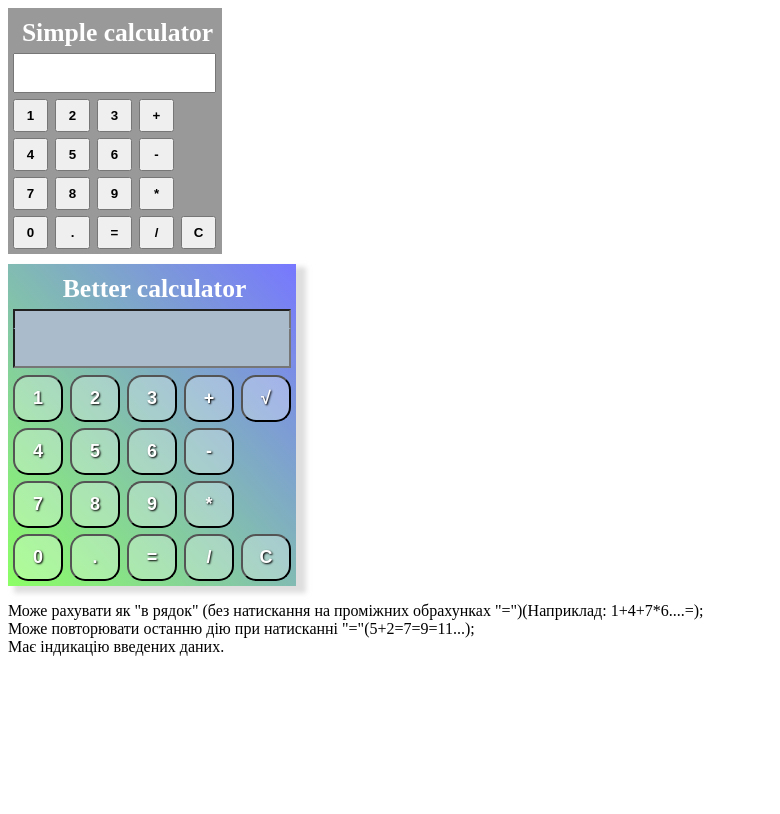
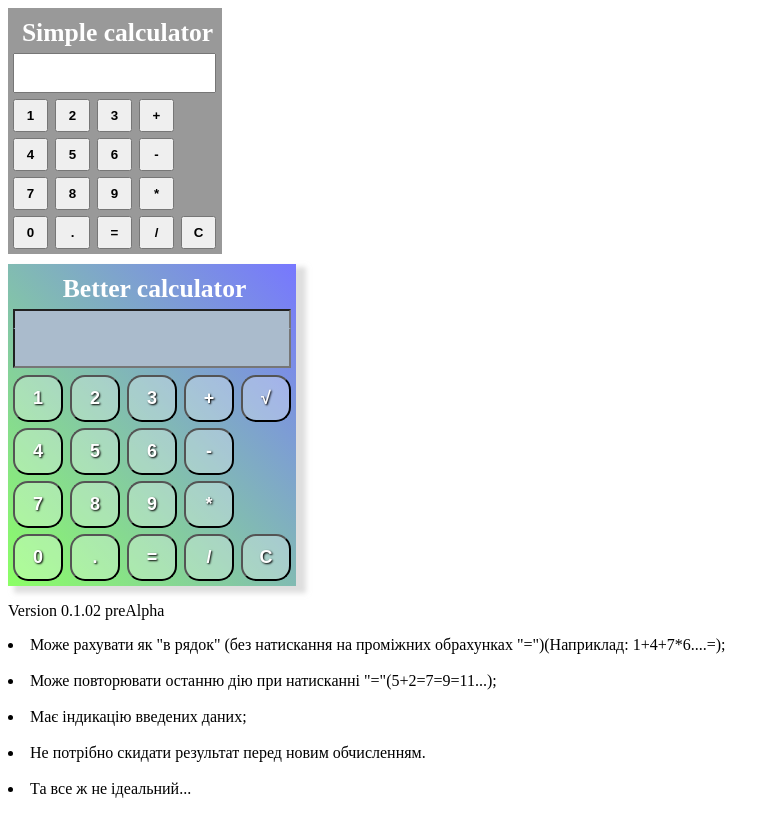
Before and after one commit to wale13/calculator, a plain HTML site: page index.html in a window 1280 px wide. Shown: the whole page, without its empty margins (0-780 px from the left). Drawn offline with Linux system fonts and the light colour scheme; a web font is replaced by a local one.

Commit message:
finished

```diff
--- a/index.html
+++ b/index.html
@@ -52,10 +52,12 @@
     <button class="operator">/</button>
     <button class="better-reset">C</button>
 </div>
-<p>Може рахувати як "в рядок" (без натискання на проміжних обрахунках "=")(Наприклад: 1+4+7*6....=);<br>
-Може повторювати останню дію при натисканні "="(5+2=7=9=11...);<br>
-Має індикацію введених даних.
-</p>
+<p>Version 0.1.02 preAlpha<br>
+<li>Може рахувати як "в рядок" (без натискання на проміжних обрахунках "=")(Наприклад: 1+4+7*6....=);</li><br>
+<li>Може повторювати останню дію при натисканні "="(5+2=7=9=11...);</li><br>
+<li>Має індикацію введених даних;</li><br>
+<li>Не потрібно скидати результат перед новим обчисленням.</li><br>
+<li>Та все ж не ідеальний...</li></p>
 
 <script type="text/javascript" src="js/index.js"></script>
 </body>
```
